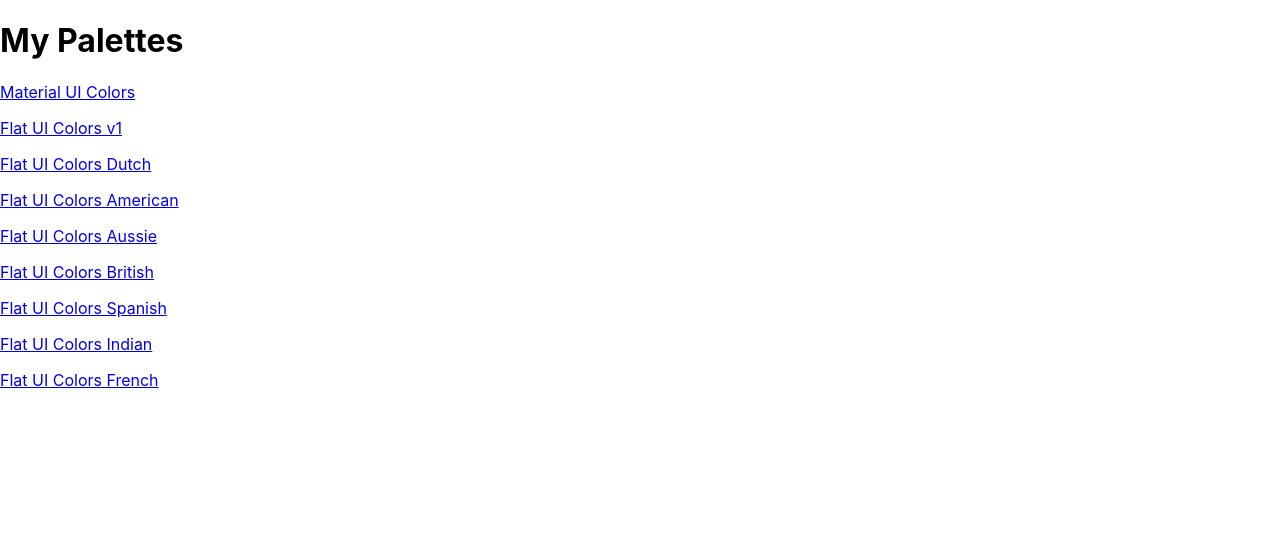
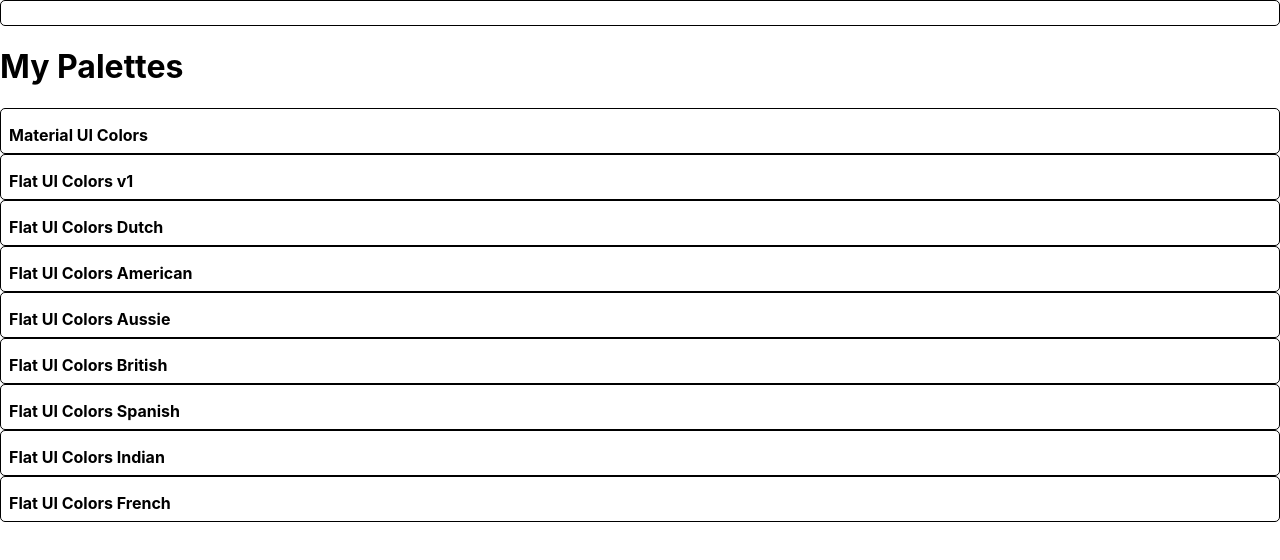
Before and after one commit to kimiakamrava/collage-app-frontend, a React (Create React App) app: page /palettes in a window 1280 px wide. Shown: the top 560 px of the page. Built offline with nearby package versions, Linux system fonts and the light colour scheme.

Commit message:
some card borders,still coudnt add the image

```diff
--- a/package.json
+++ b/package.json
@@ -5,6 +5,7 @@
   "dependencies": {
     "@material-ui/core": "^4.11.3",
     "@material-ui/icons": "^4.11.2",
+    "@material-ui/styles": "^4.11.3",
     "@testing-library/jest-dom": "^5.11.4",
     "@testing-library/react": "^11.1.0",
     "@testing-library/user-event": "^12.1.10",
--- /dev/null
+++ b/src/HomePalette.js
@@ -0,0 +1,44 @@
+import React from 'react';
+import { withStyles } from '@material-ui/styles';
+
+const style = {
+    root:{
+      backgroundColor: "white",
+      border: "1px solid black",
+      borderRadius:"5px",
+      padding:"0.5rem",
+      position: "relative",
+      overflow: "hidden",
+      "&:hover": {
+          cursor: "pointer"
+        }
+    },
+    colors: {
+      backgroundColor: "grey",
+    },
+    images: {
+      display:"flex"
+    },
+    title:{
+      display: "flex",
+      justifyContent: "space-between",
+      alignItems: "center",
+      margin: "0",
+      color: "black",
+      paddingTop: "0.5rem",
+      fontSize: "1rem",
+      position: "relative",
+    },
+};
+
+function HomePalette(props) {
+    const {classes, paletteName} = props;
+    return (
+        <div className={classes.root}>
+        <div className={classes.colors}></div>
+        <h5 className={classes.title}>{paletteName}</h5>
+        </div>
+    )
+}
+
+export default withStyles(style)(HomePalette);
--- a/src/PaletteAll.js
+++ b/src/PaletteAll.js
@@ -1,4 +1,5 @@
 import React, { Component } from 'react';
+import HomePalette from './HomePalette';
 import { Link } from "react-router-dom";
 
 class PaletteAll extends Component {
@@ -6,11 +7,10 @@
         const { palettes } = this.props;
         return (
             <div>
+                <HomePalette/>
                 <h1>My Palettes</h1>
                 {palettes.map(palette => (
-                    <p>
-                     <Link to={`/palette/${palette.id}`}>{palette.paletteName}</Link>
-                    </p>
+                 <HomePalette {...palette}/>
                 ))}
 
             </div>
```
